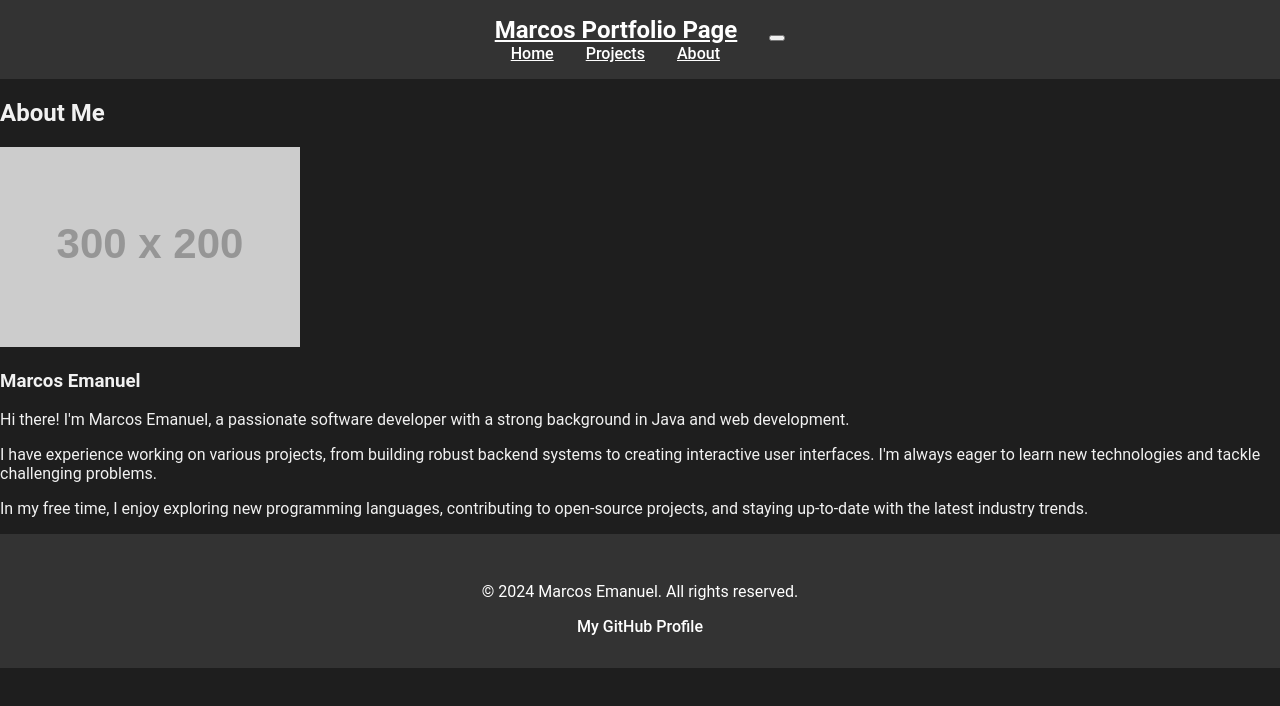
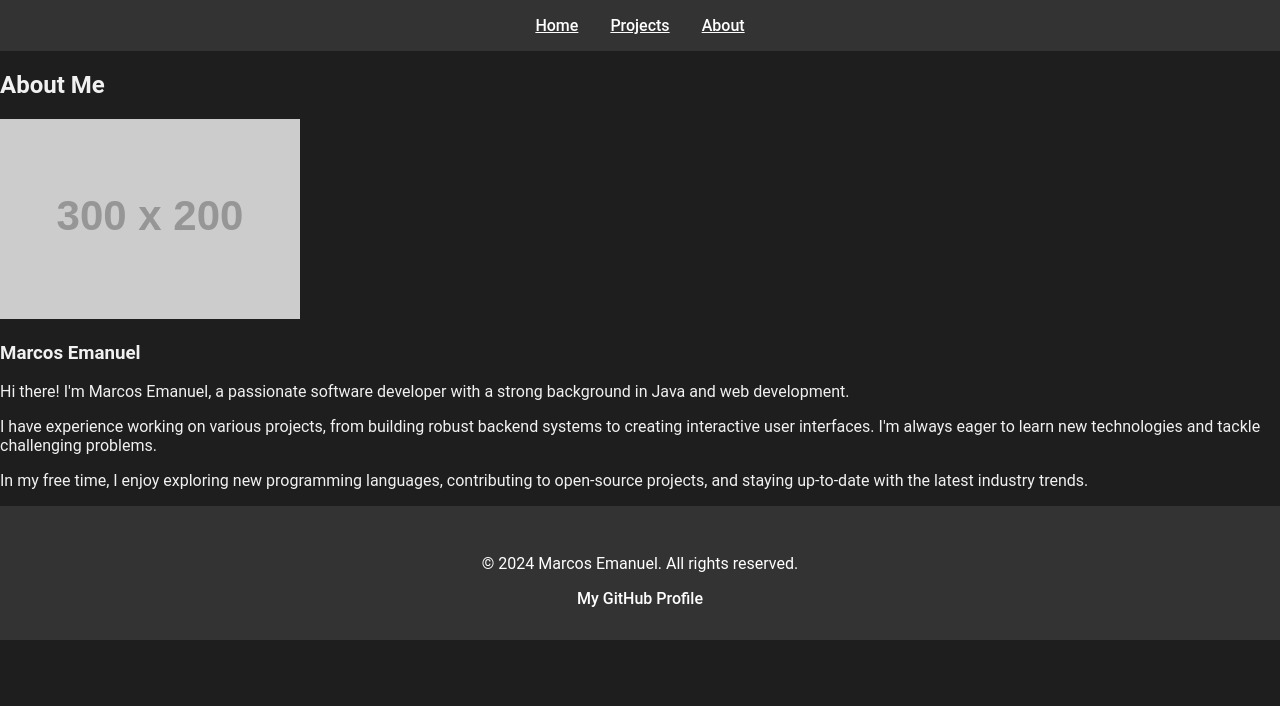
Before and after one commit to marcossFarias/personal-portfolio, a React (Create React App) app: page /about-me in a window 1280 px wide. Shown: the top 706 px of the page. Built offline with nearby package versions, Linux system fonts and the light colour scheme.

Commit message:
improve navbar

```diff
--- a/src/components/Navbar.js
+++ b/src/components/Navbar.js
@@ -6,8 +6,7 @@ import './styles.css';
 const Navbar = () => (
   <BootstrapNavbar bg="dark" variant="dark" expand="lg">
     <Container>
-      <BootstrapNavbar.Brand as={Link} to="/">Marcos Portfolio Page</BootstrapNavbar.Brand>
-      <BootstrapNavbar.Toggle aria-controls="basic-navbar-nav" />
+
       <BootstrapNavbar.Collapse id="basic-navbar-nav">
         <Nav className="ml-auto">
           <NavItem>
```
